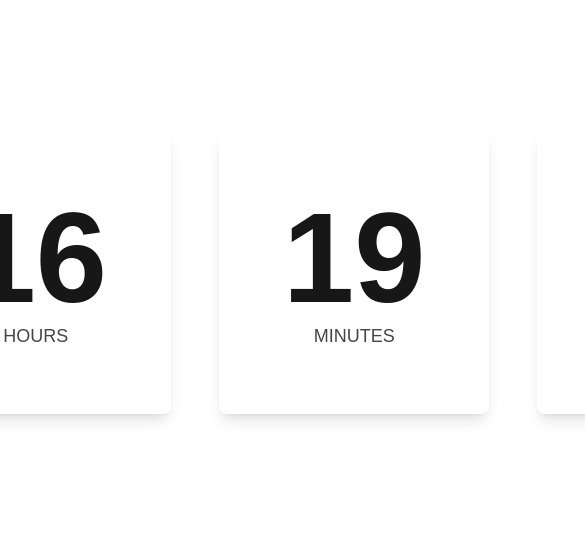
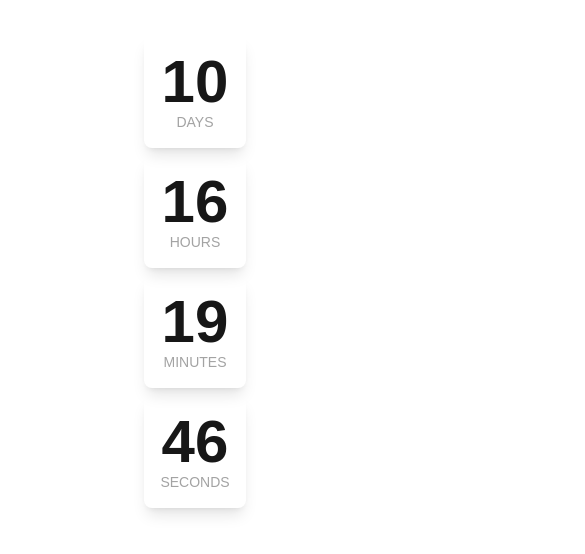
Before and after one commit to Ebrahim-Ramadan/ejust-powerlifting-contest, a Next.js app: page /countdown in a window 390 px wide. Shown: the part 150-704 px from the top of the page, 585 px wide, since content can reach past the window. Built offline with nearby package versions, Linux system fonts and the light colour scheme.

Commit message:
fixed the responsive shit

```diff
--- a/app/countdown/page.tsx
+++ b/app/countdown/page.tsx
@@ -1,8 +1,11 @@
 import {Countdown} from '@/components/Countdown'
-import React from 'react'
+import React, { Suspense } from 'react'
 
 export default function Home() {
   return (
+    <Suspense fallback={<div>Loading...</div>}>
 <Countdown/>
+
+    </Suspense>
     )
 }
--- a/app/page.tsx
+++ b/app/page.tsx
@@ -15,7 +15,7 @@ export default function Home() {
         className="-z-10 opacity-20 blur-sm"
       />
 
-      <p className="text-8xl font-bold text-white drop-shadow-xl">
+      <p className="text-5xl md:text-8xl font-bold text-center text-white drop-shadow-xl">
         E-JUST Powerlifting Contest
       </p>
     </div>
--- a/components/Countdown.tsx
+++ b/components/Countdown.tsx
@@ -34,14 +34,14 @@ export const Countdown: React.FC = () => {
   const renderTimeUnit = (value: number, label: string) => (
     <div
       className={`
-        flex flex-col items-center p-16 rounded-lg shadow-lg
+        flex flex-col items-center p-4 md:p-16 rounded-lg shadow-lg
 
       `}
     >
-      <span className="text-9xl font-bold">
+      <span className="text-6xl md:text-9xl font-bold">
         {value.toString().padStart(2, '0')}
       </span>
-      <span className="text-lg opacity-80">
+      <span className="text-sm md:text-lg text-neutral-400 font-medium">
         {label}
       </span>
     </div>
@@ -55,7 +55,7 @@ export const Countdown: React.FC = () => {
     >
       <div className="text-center">
 
-        <div className="flex justify-center gap-12">
+        <div className="flex justify-center gap-2 md:gap-12 md:flex-row flex-col">
           {renderTimeUnit(timeLeft.days, 'DAYS')}
           {renderTimeUnit(timeLeft.hours, 'HOURS')}
           {renderTimeUnit(timeLeft.minutes, 'MINUTES')}
--- a/components/globals/Header.tsx
+++ b/components/globals/Header.tsx
@@ -11,7 +11,7 @@ export const Header = () => {
   quality={10}
   sizes="100vw"
   alt='ejust-logo'
-  className='w-[20%] h-full'
+  className='w-[70%] md:w-[20%] h-full'
    />
     </div>
   )
```
